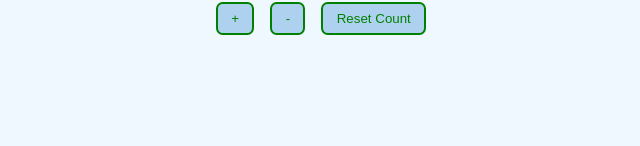
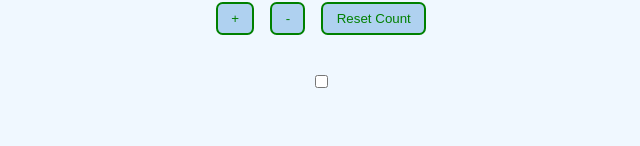
Before and after one commit to DrAcula27/react_counter, a React (Create React App) app in the folder client/: page / in a window 1280 px wide. Shown: the part 154-300 px from the top of the page, without its empty margins (319-959 px from the left). Built offline with nearby package versions, Linux system fonts and the light colour scheme.

Commit message:
add checkbox and demo useEffect hook

```diff
--- a/client/src/App.css
+++ b/client/src/App.css
@@ -6,3 +6,7 @@
   display: flex;
   flex-direction: column;
 }
+
+input {
+  margin-top: 40px;
+}
--- a/client/src/App.js
+++ b/client/src/App.js
@@ -1,12 +1,31 @@
+import { useState, useEffect } from "react";
 import "./App.css";
 import Counter from "./components/counter";
 import Header from "./components/header";
 
 function App() {
+  let [checkboxValue, setCheckboxValue] = useState(false);
+
+  // count site visits
+  useEffect(() => {
+    console.log("first render, incrementing site visits by 1");
+  }, []);
+
+  console.log("rendering App"); // happens every rerender
+
+  let handleChange = (e) => {
+    setCheckboxValue(!checkboxValue);
+  };
+
   return (
     <div className="App">
       <Header />
       <Counter />
+      <input
+        type="checkbox"
+        value={checkboxValue}
+        onChange={() => handleChange()}
+      />
     </div>
   );
 }
```
